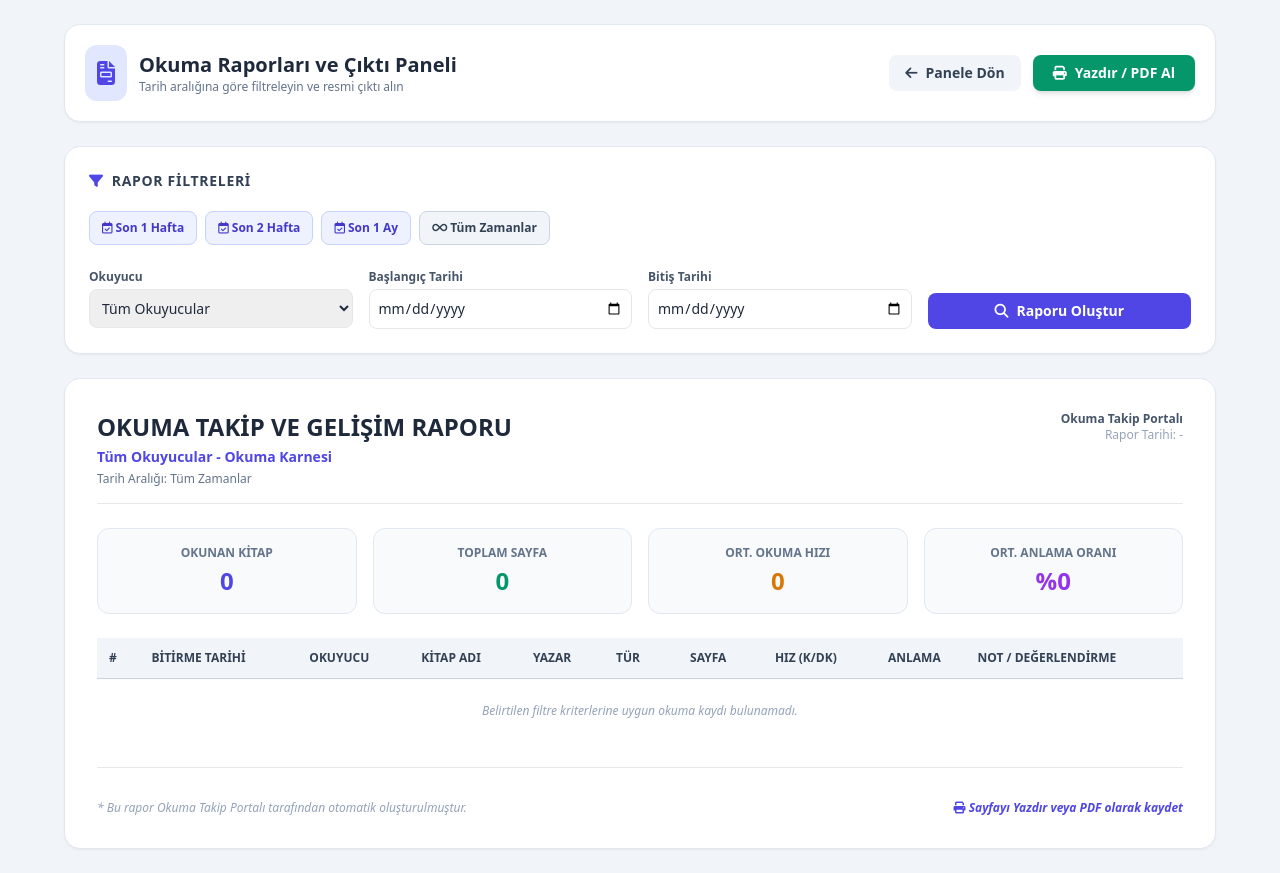
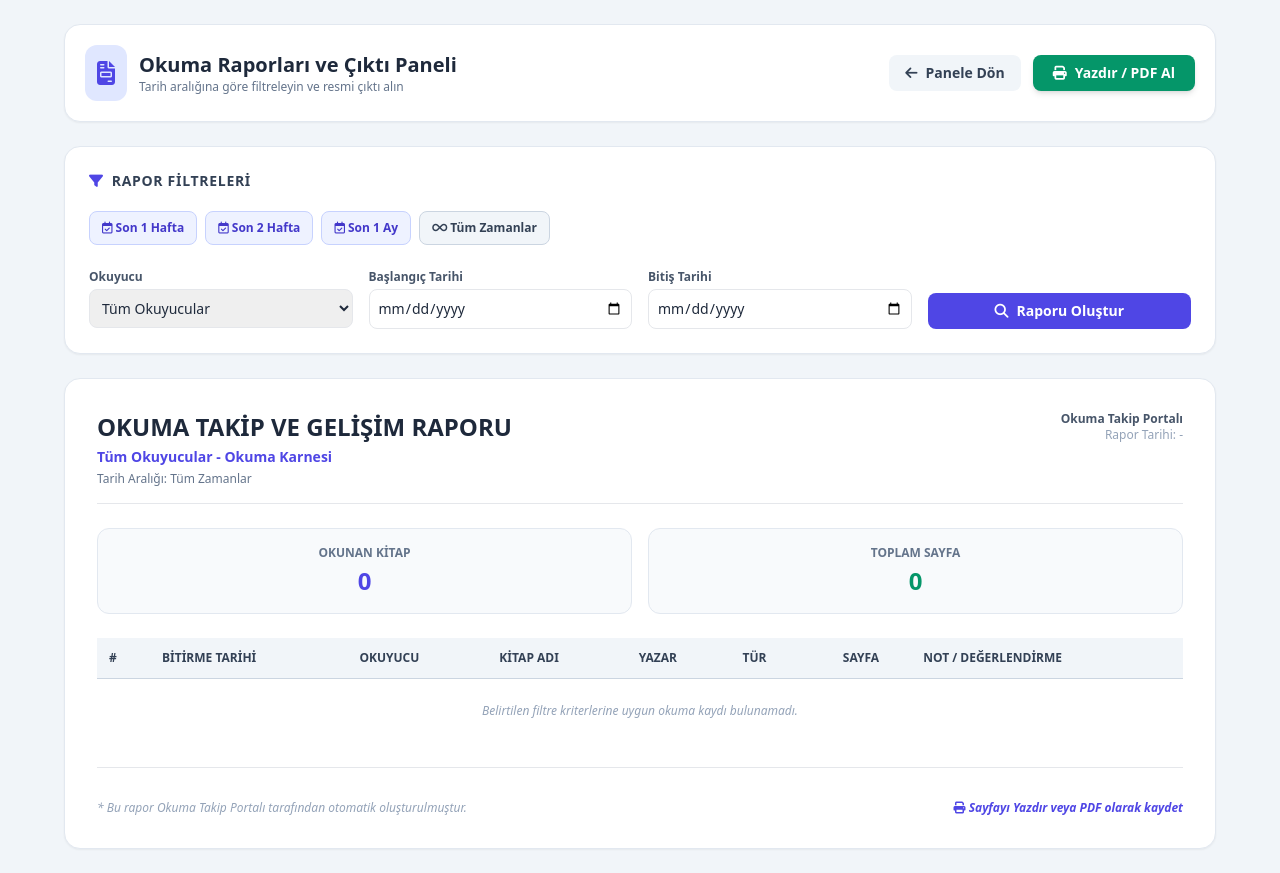
Before and after one commit to BasAhmet/ahbaokunankitap, a plain HTML site: page reports.html in a window 1280 px wide. Both pictures are taken after a click on the button "Raporu Oluştur". Drawn offline with nearby package versions, Linux system fonts and the light colour scheme; no server answers.

Commit message:
Remove reading speed and comprehension statistics
Removed unused statistics for reading speed and comprehension from the report.

```diff
--- a/reports.html
+++ b/reports.html
@@ -130,7 +130,7 @@
       </div>
 
       <!-- İstatistik Özet Kartları -->
-      <div class="grid grid-cols-2 md:grid-cols-4 gap-4">
+      <div class="grid grid-cols-2 gap-4">
         <div class="p-4 bg-slate-50 rounded-xl border border-slate-200 text-center">
           <p class="text-xs text-slate-500 font-bold uppercase">Okunan Kitap</p>
           <p id="statBooks" class="text-2xl font-black text-indigo-600 mt-1">0</p>
@@ -138,14 +138,6 @@
         <div class="p-4 bg-slate-50 rounded-xl border border-slate-200 text-center">
           <p class="text-xs text-slate-500 font-bold uppercase">Toplam Sayfa</p>
           <p id="statPages" class="text-2xl font-black text-emerald-600 mt-1">0</p>
-        </div>
-        <div class="no-print p-4 bg-slate-50 rounded-xl border border-slate-200 text-center">
-          <p class="text-xs text-slate-500 font-bold uppercase">Ort. Okuma Hızı</p>
-          <p id="statSpeed" class="text-2xl font-black text-amber-600 mt-1">0 <span class="text-xs font-normal">K/Dk</span></p>
-        </div>
-        <div class="no-print p-4 bg-slate-50 rounded-xl border border-slate-200 text-center">
-          <p class="text-xs text-slate-500 font-bold uppercase">Ort. Anlama Oranı</p>
-          <p id="statComp" class="text-2xl font-black text-purple-600 mt-1">%0</p>
         </div>
       </div>
 
@@ -161,8 +153,6 @@
               <th class="p-3">Yazar</th>
               <th class="p-3">Tür</th>
               <th class="p-3 text-center">Sayfa</th>
-              <th class="no-print p-3 text-center">Hız (K/Dk)</th>
-              <th class="no-print p-3 text-center">Anlama</th>
               <th class="p-3">Not / Değerlendirme</th>
             </tr>
           </thead>
@@ -309,15 +299,11 @@
 
       let totalBooks = dataList.length;
       let totalPages = 0;
-      let totalSpeed = 0;
-      let speedCount = 0;
-      let totalComp = 0;
-      let compCount = 0;
 
       if (dataList.length === 0) {
         tbody.innerHTML = `
           <tr>
-            <td colspan="10" class="p-6 text-center text-slate-400 italic">
+            <td colspan="8" class="p-6 text-center text-slate-400 italic">
               Belirtilen filtre kriterlerine uygun okuma kaydı bulunamadı.
             </td>
           </tr>
@@ -325,15 +311,6 @@
       } else {
         dataList.forEach((log, index) => {
           totalPages += Number(log.pageCount || 0);
-
-          if (log.readingSpeed) {
-            totalSpeed += Number(log.readingSpeed);
-            speedCount++;
-          }
-          if (log.comprehensionScore) {
-            totalComp += Number(log.comprehensionScore);
-            compCount++;
-          }
 
           tbody.innerHTML += `
             <tr class="hover:bg-slate-50 transition">
@@ -344,8 +321,6 @@
               <td class="p-3 text-slate-600">${log.author || '-'}</td>
               <td class="p-3"><span class="bg-slate-100 text-slate-700 px-2 py-0.5 rounded text-[10px] font-semibold">${log.category || 'Genel'}</span></td>
               <td class="p-3 text-center font-bold text-slate-800">${log.pageCount || 0}</td>
-              <td class="no-print p-3 text-center text-amber-600 font-bold">${log.readingSpeed ? log.readingSpeed + ' K/Dk' : '-'}</td>
-              <td class="no-print p-3 text-center text-purple-600 font-bold">${log.comprehensionScore ? '%' + log.comprehensionScore : '-'}</td>
               <td class="p-3 text-slate-500 italic max-w-xs truncate">${log.shortNote || '-'}</td>
             </tr>
           `;
@@ -355,8 +330,6 @@
       // Kart İstatistiklerini Güncelle
       document.getElementById('statBooks').innerText = totalBooks;
       document.getElementById('statPages').innerText = totalPages;
-      document.getElementById('statSpeed').innerText = speedCount ? Math.round(totalSpeed / speedCount) : 0;
-      document.getElementById('statComp').innerText = '%' + (compCount ? Math.round(totalComp / compCount) : 0);
     }
 
     // Tarih Formatlayıcı (YYYY-MM-DD -> DD.MM.YYYY)
```
